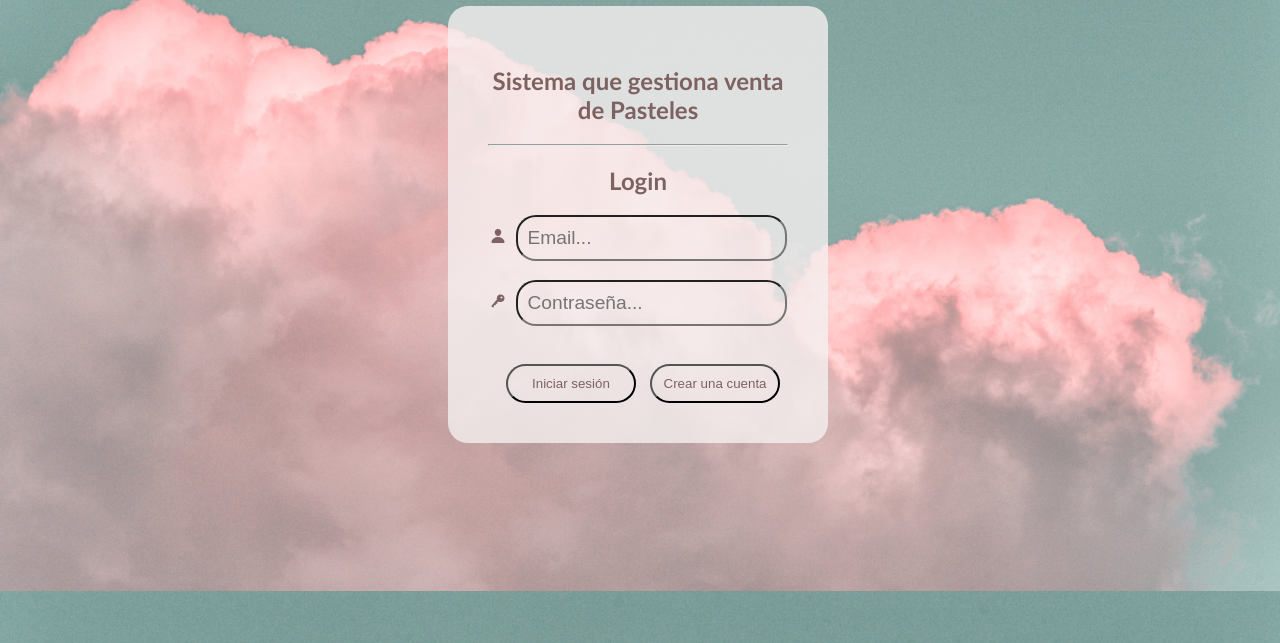
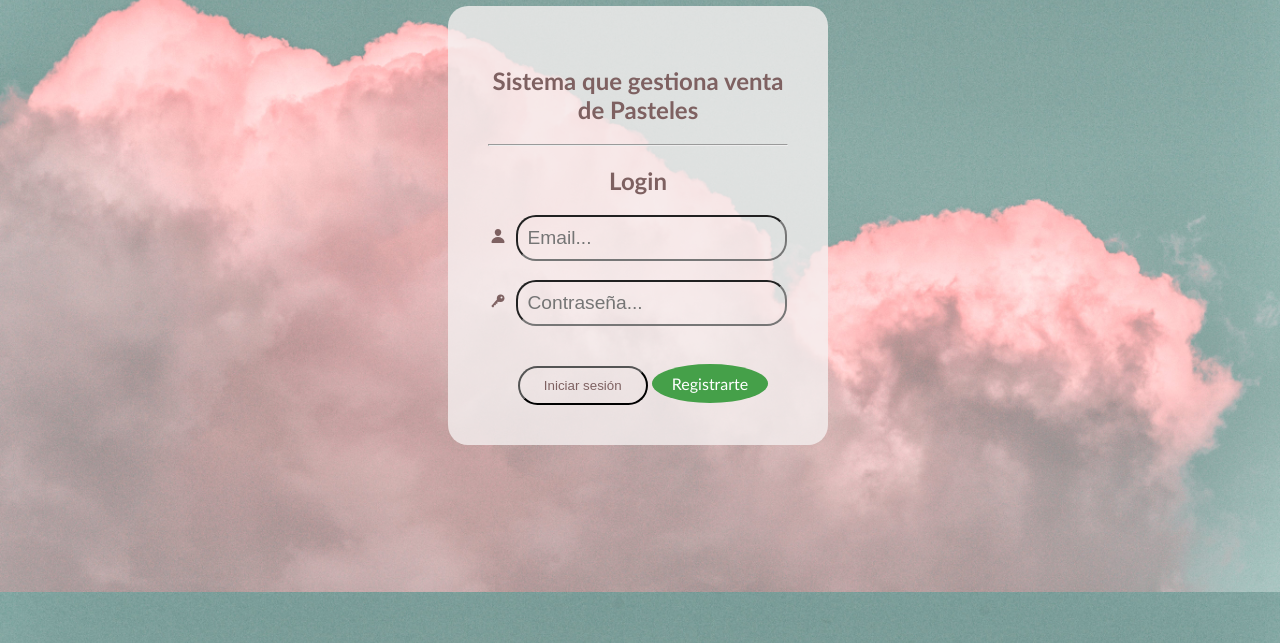
Before and after one commit to AndresGaibor/postres-php, a PHP site: page /Login.html in a window 1280 px wide. Shown: the part 114-757 px from the top of the page. Run offline with PHP 8.4, Linux system fonts and the light colour scheme.

Commit message:
Arreglado

```diff
--- a/Login.css
+++ b/Login.css
@@ -92,3 +92,17 @@ button{
     cursor: pointer;
     width: 130px;
 }
+
+.ewk_banner_link {
+    display: inline-block;
+    padding: 10px 20px; /* Ajusta el relleno según sea necesario */
+    background-color: #4CAF50;
+    color: white;
+    text-decoration: none;
+    border-radius: 50%; /* Establece el radio para hacerlo circular */
+    transition: background-color 0.3s; /* Agrega una transición suave */
+}
+
+.ewk_banner_link{
+    background-color: #45a049; /* Cambia el color de fondo al pasar el cursor sobre él */
+}
--- a/Login.html
+++ b/Login.html
@@ -31,8 +31,7 @@
             <ion-icon name="key"></ion-icon><input type="password" placeholder="Contraseña..." required><br><br>
             <br>
             <button type="submit" onclick="Iniciar()">Iniciar sesión</button>
-            <button type="submit" onclick="Crearcuenta()">Crear una cuenta</button>
-
+            <a class='ewk_banner_link' href='controller/Controller.php?var1=1'>Registrarte</a>
         </section>
     </main>
     <script src="Login.js"></script>
--- a/controller/Controller.php
+++ b/controller/Controller.php
@@ -18,6 +18,7 @@ $paginas = array();
 $paginas[1] = "V_Visualizar_P_Usuario";
 $paginas['productos'] = "V_Productos";
 $paginas['ingresar_admin'] = "V_Ingresar_Admin";
+$paginas['ingresar_admin'] = "V_CrearCuenta.php";
 
 if(!array_key_exists($v1, $paginas))  {
     echo "No existe la pagina";
```
